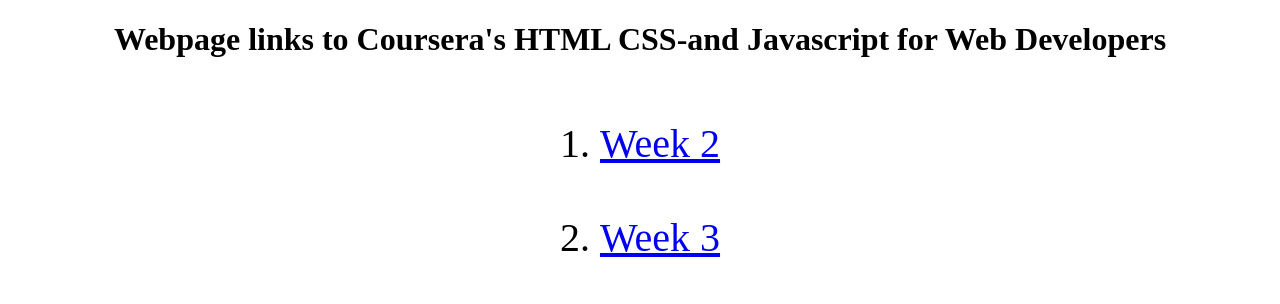
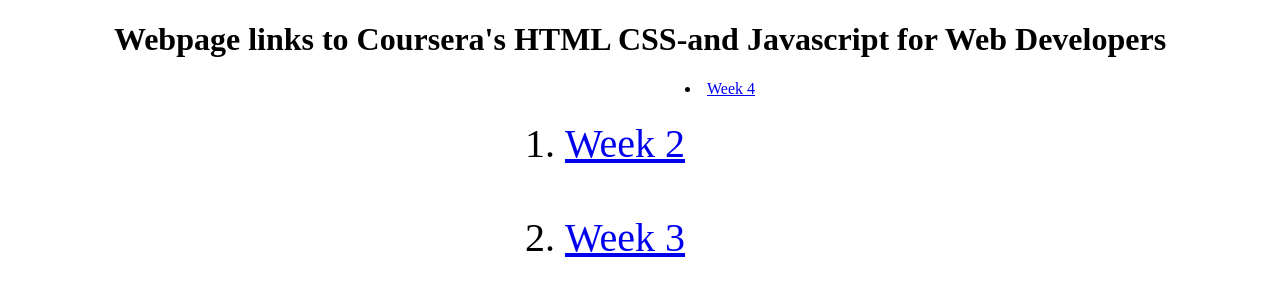
Before and after one commit to HarshitRuwali/Coursera-HTML-CSS-and-Javascript-for-Web-Developers, a plain HTML site: page index.html in a window 1280 px wide. Drawn offline with Linux system fonts and the light colour scheme.

Commit message:
minor changes

```diff
--- a/index.html
+++ b/index.html
@@ -28,6 +28,8 @@
 		<br>
 		<li><a href="https://harshitruwali.github.io/Coursera-HTML-CSS-and-Javascript-for-Web-Developers/Week%203/index.html">Week 3</a></li>
 		</ol>
+		<br>
+		<li><a href="https://harshitruwali.github.io/Coursera-HTML-CSS-and-Javascript-for-Web-Developers/Week%204/index.html">Week 4</a></li>
 	</div>
 
 
```
Also changed, not shown: 1 other file.
